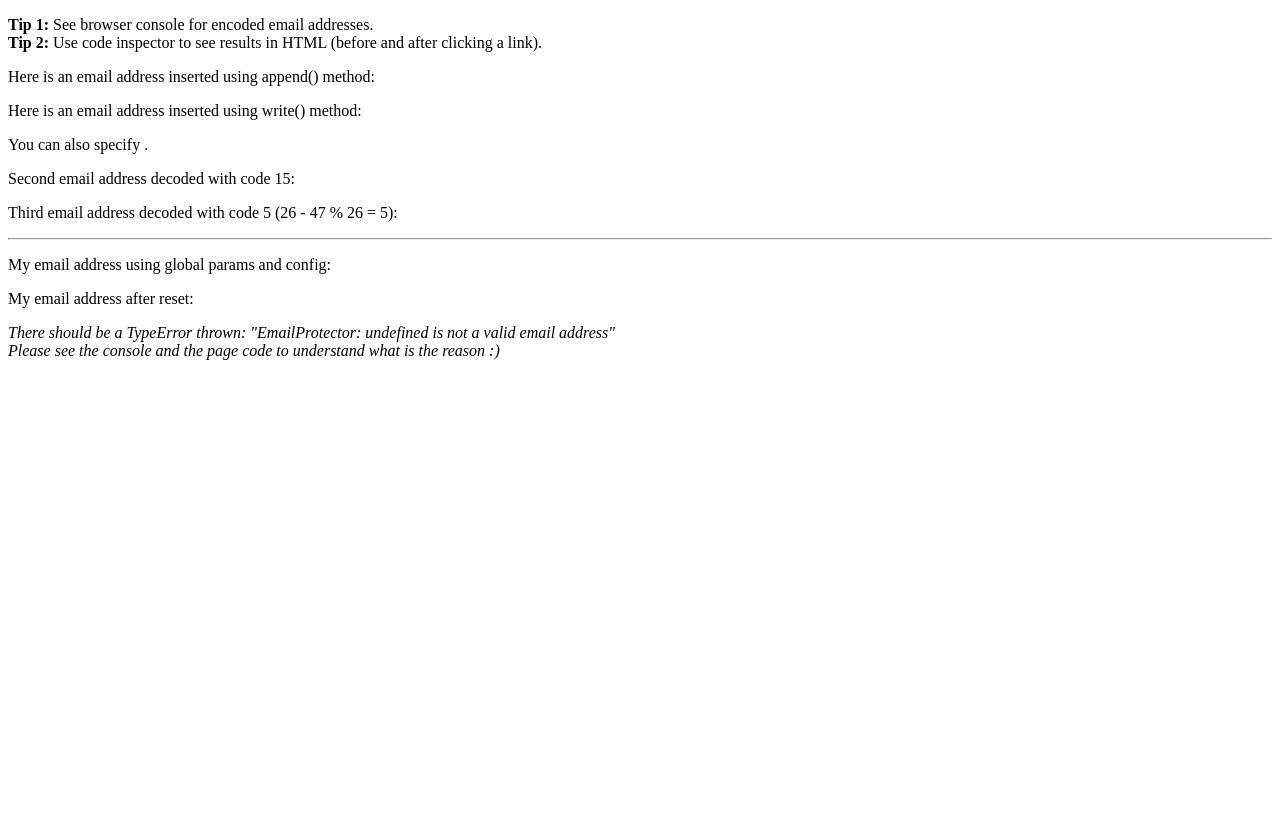
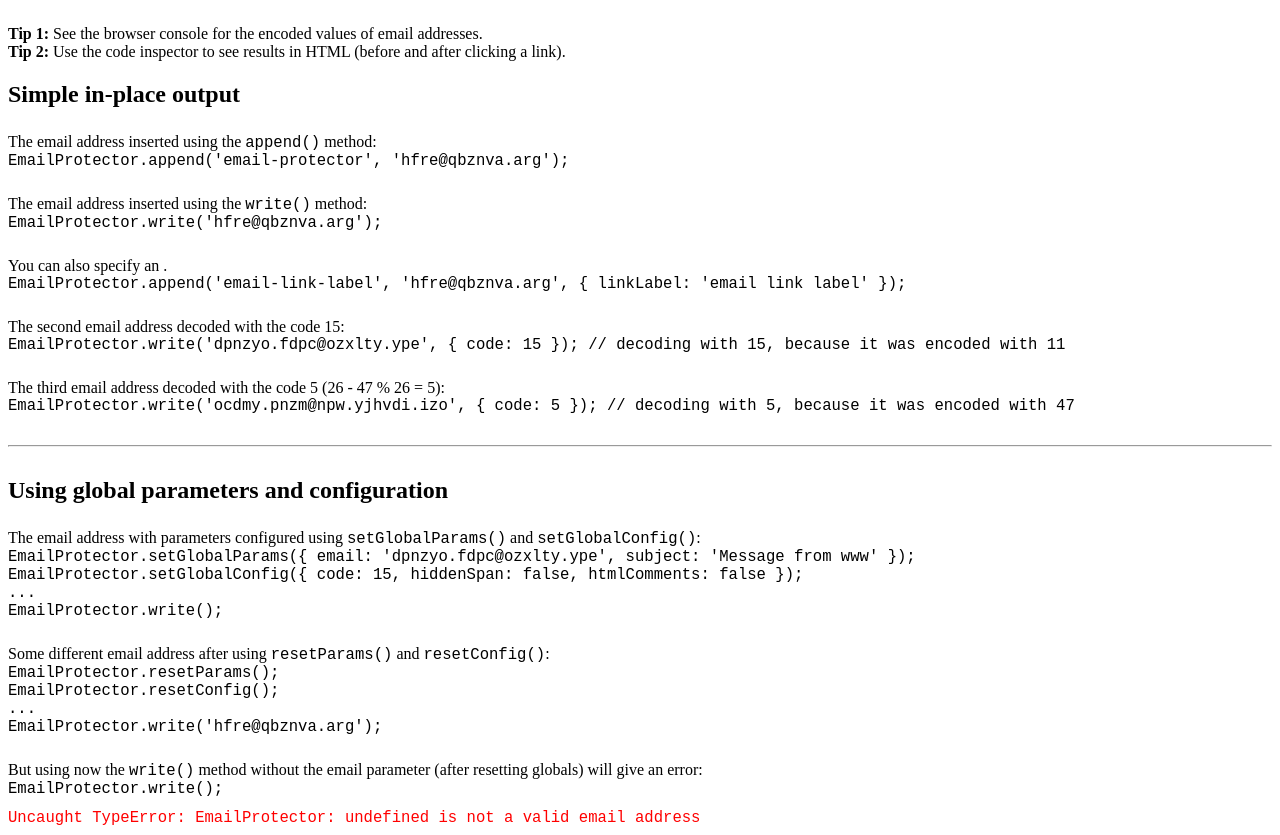
Before and after one commit to bearbyt3z/email-protector.js, a website built with webpack: page src/index.html in a window 1280 px wide. Before the commit the page ends 800 px from the top, so only its background shows below. Built offline with nearby package versions, Linux system fonts and the light colour scheme.

Commit message:
Updated page with examples

```diff
--- a/src/index.html
+++ b/src/index.html
@@ -5,75 +5,133 @@
   <meta charset="UTF-8">
   <meta name="viewport" content="width=device-width, initial-scale=1.0">
   <title>EmailProtector Examples</title>
+  <style>
+    pre {
+      padding: 0;
+      margin: 0;
+    }
+    p {
+      margin-top: 25px;
+      margin-bottom: 0;
+    }
+    code {
+      font-size: larger;
+    }
+    hr {
+      margin: 30px 0;
+    }
+    .console-error {
+      margin-top: 10px;
+      color: red;
+    }
+  </style>
 </head>
 
 <body>
   <script>
     // You can use the rot() function to encode an email address:
     console.log('user@domain.net encoded with 13:', EmailProtector.rot('user@domain.net'));
-    console.log('seconduser@domain.net encoded with 11:', EmailProtector.rot('seconduser@domain.net', 11));
-    console.log('thirduser@sub.domain.net encoded with 47:', EmailProtector.rot('thirduser@sub.domain.net', 47));
+    console.log('second.user@domain.net encoded with 11:', EmailProtector.rot('second.user@domain.net', 11));
+    console.log('third.user@sub.domain.net encoded with 47:', EmailProtector.rot('third.user@sub.domain.net', 47));
   </script>
+
   <p>
-    <strong>Tip 1:</strong> See browser console for encoded email addresses.<br>
-    <strong>Tip 2:</strong> Use code inspector to see results in HTML (before and after clicking a link).
+    <strong>Tip 1:</strong> See the browser console for the encoded values of email addresses.<br>
+    <strong>Tip 2:</strong> Use the code inspector to see results in HTML (before and after clicking a link).
   </p>
+
+  <section>
+    <h1>Simple in-place output</h1>
+  </section>
+
   <p>
-    Here is an email address inserted using append() method: <span id="email-protector"></span>
+    The email address inserted using the <code>append()</code> method: <span id="email-protector"></span>
     <script>
       EmailProtector.append('email-protector', 'hfre@qbznva.arg');
     </script>
   </p>
+  <pre><code>EmailProtector.append('email-protector', 'hfre@qbznva.arg');</code></pre>
+
   <p>
-    Here is an email address inserted using write() method:
+    The email address inserted using the <code>write()</code> method:
     <script>
       EmailProtector.write('hfre@qbznva.arg');
     </script>
   </p>
+  <pre><code>EmailProtector.write('hfre@qbznva.arg');</code></pre>
+
   <p>
-    You can also specify <span id="email-link-label"></span>.
+    You can also specify an <span id="email-link-label"></span>.
     <script>
       EmailProtector.append('email-link-label', 'hfre@qbznva.arg', { linkLabel: 'email link label' });
     </script>
   </p>
+  <pre><code>EmailProtector.append('email-link-label', 'hfre@qbznva.arg', { linkLabel: 'email link label' });</code></pre>
+
   <p>
-    Second email address decoded with code 15:
+    The second email address decoded with the code 15:
     <script>
-      EmailProtector.write('dpnzyofdpc@ozxlty.ype', { code: 15 }); // decoding with 15, because it was encoded with 11
+      EmailProtector.write('dpnzyo.fdpc@ozxlty.ype', { code: 15 }); // decoding with 15, because it was encoded with 11
     </script>
   </p>
+  <pre><code>EmailProtector.write('dpnzyo.fdpc@ozxlty.ype', { code: 15 }); // decoding with 15, because it was encoded with 11</code></pre>
+
   <p>
-    Third email address decoded with code 5 (26 - 47 % 26 = 5):
+    The third email address decoded with the code 5 (26 - 47 % 26 = 5):
     <script>
-      EmailProtector.write('ocdmypnzm@npw.yjhvdi.izo', { code: 5 }); // decoding with 5, because it was encoded with 47
+      EmailProtector.write('ocdmy.pnzm@npw.yjhvdi.izo', { code: 5 }); // decoding with 5, because it was encoded with 47
     </script>
   </p>
+  <pre><code>EmailProtector.write('ocdmy.pnzm@npw.yjhvdi.izo', { code: 5 }); // decoding with 5, because it was encoded with 47</code></pre>
+
   <hr>
+
+  <section>
+    <h1>Using global parameters and configuration</h1>
+
     <script>
-    EmailProtector.setGlobalParams({ email: 'dpnzyofdpc@ozxlty.ype', subject: 'Message from www' });
+      EmailProtector.setGlobalParams({ email: 'dpnzyo.fdpc@ozxlty.ype', subject: 'Message from www' });
       EmailProtector.setGlobalConfig({ code: 15, hiddenSpan: false, htmlComments: false });
     </script>
     <p>
-    My email address using global params and config:
+      The email address with parameters configured using <code>setGlobalParams()</code> and <code>setGlobalConfig()</code>:
       <script>
         EmailProtector.write();
       </script>
     </p>
+    <pre><code>EmailProtector.setGlobalParams({ email: 'dpnzyo.fdpc@ozxlty.ype', subject: 'Message from www' });
+EmailProtector.setGlobalConfig({ code: 15, hiddenSpan: false, htmlComments: false });
+...
+EmailProtector.write();</code></pre>
+
     <p>
       <script>
         EmailProtector.resetParams();
         EmailProtector.resetConfig();
       </script>
-    My email address after reset:
+      Some different email address after using <code>resetParams()</code> and <code>resetConfig()</code>:
       <script>
         EmailProtector.write('hfre@qbznva.arg');
+      </script>
+    </p>
+    <pre><code>EmailProtector.resetParams();
+EmailProtector.resetConfig();
+...
+EmailProtector.write('hfre@qbznva.arg');</code></pre>
+
+    <p>
+      But using now the <code>write()</code> method without the email parameter (after resetting globals) will give an error:
+      <script>
         EmailProtector.write();  // this should throw a TypeError: undefined is not a valid email address
       </script>
     </p>
-  <p style="font-style: italic;">
-    There should be a TypeError thrown: "EmailProtector: undefined is not a valid email address"<br>
-    Please see the console and the page code to understand what is the reason :)
+    <pre><code>EmailProtector.write();</code></pre>
+    <p class="console-error">
+      <code>Uncaught TypeError: EmailProtector: undefined is not a valid email address</code>
     </p>
+
+  </section>
+
 </body>
 
 </html>
```
Also changed, not shown: build/examples.html. Lines whose indentation alone changed are shown as unchanged.
